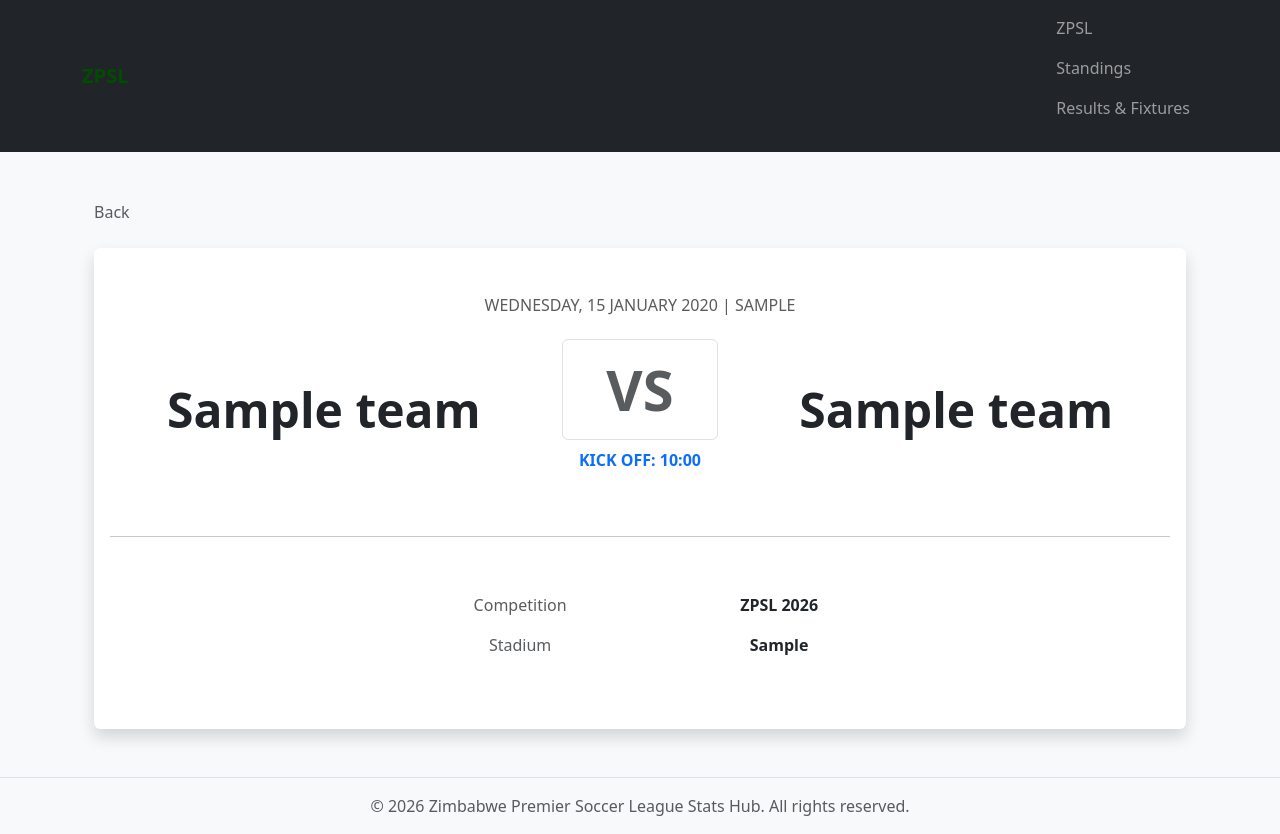
After one commit to Sir-bastian/zpsl-stats, a Django app: page /stats/match/1/ in a window 1280 px wide. The commit adds this page. Run offline with Django 5.2, Linux system fonts and the light colour scheme; tables that the repository leaves empty hold one stand-in row (values such as "Sample post").

Commit message:
Clickable Results and Fixtures, Cleaner MatchEvent Model

```diff
--- a/stats/admin.py
+++ b/stats/admin.py
@@ -1,9 +1,9 @@
 from django.contrib import admin
 
-from stats.models import MatchEvents, Player, Team, Match
+from stats.models import MatchEvent, Player, Team, Match
 
 # Register your models here.
 admin.site.register(Team)
 admin.site.register(Player)
 admin.site.register(Match)
-admin.site.register(MatchEvents)
+admin.site.register(MatchEvent)
--- a/stats/models.py
+++ b/stats/models.py
@@ -10,6 +10,7 @@ class Team(models.Model):
     city = models.CharField(max_length=100)
     founded_year = models.IntegerField()
     homeground = models.CharField(max_length=100)
+    is_in_premier_league = models.BooleanField(default=True)
 
     def __str__(self):
         return self.name
@@ -113,7 +114,7 @@ class Team(models.Model):
 
 class Player(models.Model):
     name = models.CharField(max_length=100)
-    team = models.ForeignKey(Team, on_delete=models.CASCADE)
+    team = models.ForeignKey(Team, on_delete=models.PROTECT)
     position = models.CharField(max_length=50)
     age = models.IntegerField()
 
@@ -124,14 +125,28 @@ class Player(models.Model):
         )
 
 class Match(models.Model):
+    ''' Model to represent a football match between two teams. It captures essential
+    details like date, time, venue, teams involved, scores and match status.
+    This model can be used to display match schedules, results, and also for future
+    features like match predictions, head-to-head stats, and detailed match reports.'''
+    class MatchStatus(models.TextChoices):
+        '''Using TextChoices to define match status options for better data integrity and readability'''
+        Completed = 'FINISHED', 'Finished'
+        UPCOMING = 'SCHEDULED', 'Scheduled'
+        LIVE = 'IN_PLAY', 'Live'
+
     date = models.DateField()
     time = models.TimeField()
     venue = models.CharField(max_length=255)
-    home_team = models.ForeignKey(Team, related_name='home_matches', on_delete=models.CASCADE)
-    away_team = models.ForeignKey(Team, related_name='away_matches', on_delete=models.CASCADE)
+    home_team = models.ForeignKey(Team, related_name='home_matches', on_delete=models.PROTECT)
+    away_team = models.ForeignKey(Team, related_name='away_matches', on_delete=models.PROTECT)
     home_score = models.PositiveIntegerField(default=0)
     away_score = models.PositiveIntegerField(default=0)
-    match_status = models.TextField() # e.g., Scheduled, Ongoing/Live, Completed.
+    match_status = models.CharField(
+        max_length=20,
+        choices=MatchStatus.choices,
+        default=MatchStatus.Completed
+    )
 
     def __str__(self):
         return (
@@ -139,24 +154,39 @@ class Match(models.Model):
         )
 
 
-class MatchEvents(models.Model):
+class MatchEvent(models.Model):
+    ''' Model to capture key events in a match like goals, assists, cards, substitutions etc.
+    This can be used to show detailed match reports and also for future features like player
+    stats, top scorers, assist leaders, disciplinary records etc.'''
     class EventType(models.TextChoices):
-        GOAL = 'Goal', 'Goal'
-        ASSIST = 'Assist', 'Assist'
-        YELLOW_CARD = 'Yellow Card', 'Yellow Card'
-        RED_CARD = 'Red Card', 'Red Card'
-        OWN_GOAL = 'Own Goal', 'Own Goal'
+        GOAL = 'GOAL', 'Goal'
+        ASSIST = 'ASSIST', 'Assist'
+        YELLOW_CARD = 'YELLOW', 'Yellow Card'
+        RED_CARD = 'RED', 'Red Card'
+        OWN_GOAL = 'OWN_GOAL', 'Own Goal'
+        SUBSTITUTION = 'SUB', 'Substitution'
+        PENALTY = 'PENALTY', 'Penalty'
 
-    match = models.ForeignKey(Match, on_delete=models.CASCADE)
-    player = models.ForeignKey(Player, on_delete=models.CASCADE)
+    match = models.ForeignKey(Match, on_delete=models.CASCADE, related_name='events')
+    player = models.ForeignKey(Player, on_delete=models.PROTECT, related_name='match_events')
+    # Optional: for assists or substitutions
+    related_player = models.ForeignKey(
+        Player,
+        on_delete=models.SET_NULL,
+        null=True,
+        blank=True,
+        related_name='related_match_events'
+    )
+
     event_type = models.CharField(
-        max_length = 50,
-        choices = EventType.choices,
-        default = EventType.GOAL
-        )
-    minute = models.PositiveIntegerField()  # Minute of the match when the event occurred
+        max_length=20,
+        choices=EventType.choices,
+        default=EventType.GOAL
+    )
+    minute = models.PositiveIntegerField()
+
+    class Meta:
+        ordering = ['minute'] # Always sort events by time by default
 
     def __str__(self):
-        return (
-            f"Event: {self.event_type} by {self.player.name} in {self.minute} minute of match {self.match}"
-        )
+        return f"{self.get_event_type_display()} - {self.player.name} ({self.minute}')"
--- /dev/null
+++ b/stats/templates/stats/match_detail.html
@@ -0,0 +1,69 @@
+{% extends "stats/base.html" %}
+
+{% block content %}
+<div class="container mt-5">
+
+    <div class="mb-4">
+        <a href="{% url 'results_and_fixtures' %}" class="text-decoration-none text-muted">
+            <i class="bi bi-arrow-left"></i> Back
+        </a>
+    </div>
+
+    <div class="card shadow border-0">
+        <div class="card-body text-center py-5">
+            <h6 class="text-muted text-uppercase mb-4">
+                {{ match.date|date:"l, d F Y " }} | {{ match.venue }}
+            </h6>
+
+            <div class="row align-items-center">
+                <div class="col-md-5">
+                    <h2 class="display-5 fw-bold">{{ match.home_team.name }}</h2>
+                </div>
+
+                <div class="col-md-2">
+                    {% if match.match_status == 'Completed' %}
+                        <div class="bg-dark text-white rounded p-3">
+                            <h1 class="display-4 fw-bold mb-0">
+                                {{ match.home_score }} - {{ match.away_score }}
+                            </h1>
+                        </div>
+                        <p class="mt-2 text-success fw-bold">FULLTIME</p>
+                    {% else %}
+                        <div class="border rounded p-3">
+                            <h1 class="display-4 fw-bold text-muted mb-0">VS</h1>
+                        </div>
+                        <p class="mt-2 text-primary fw-bold">KICK OFF: {{ match.time|time:"H:i" }}</p>
+                    {% endif %}
+                </div>
+
+                <div class="col-md-5">
+                    <h2 class="display-5 fw-bold">{{ match.away_team.name }}</h2>
+                </div>
+            </div>
+
+            <hr class="my-5">
+
+            <div class="row justify-content-center">
+                <div class="col-md-6">
+                    <table class="table table-borderless">
+                        <tr>
+                            <td class="text-muted">Competition</td>
+                            <td class="fw-bold">ZPSL 2026</td>
+                        </tr>
+                        <tr>
+                            <td class="text-muted">Stadium</td>
+                            <td class="fw-bold">{{ match.venue }}</td>
+                        </tr>
+                        {% if match.match_status == 'Completed' %}
+                        <tr>
+                            <td class="text-muted">Match Day</td>
+                            <td class="fw-bold">Round {{ match.date|date:"W" }}</td>
+                        </tr>
+                        {% endif %}
+                    </table>
+                </div>
+            </div>
+        </div>
+    </div>
+</div>
+{% endblock %}
--- a/stats/urls.py
+++ b/stats/urls.py
@@ -2,7 +2,8 @@ from django.urls import path
 from . import views
 
 urlpatterns = [
-    path('/', views.index, name='index'),
+    path('', views.index, name='index'),
     path('standings/', views.standings, name='standings'),
     path('results-and-fixtures/', views.resultsAndFixtures, name='results_and_fixtures'),
+    path('match/<int:pk>/', views.match_detail, name='match_detail')
 ]
--- a/stats/views.py
+++ b/stats/views.py
@@ -1,4 +1,4 @@
-from django.shortcuts import render
+from django.shortcuts import render, get_object_or_404
 from django.http import HttpResponse
 from . models import Team, Match
 
@@ -24,3 +24,10 @@ def resultsAndFixtures(request):
     }
 
     return render(request, 'stats/results_and_fixtures.html', context)
+
+def match_detail(request, pk):
+    ''' A view/function that finds and display a match or a 404 ERROR if match doesn't exist'''
+
+    match = get_object_or_404(Match.objects.select_related('home_team', 'away_team'), pk=pk)
+
+    return render(request, 'stats/match_detail.html', {'match': match})
```
Also changed, not shown: stats/templates/stats/results_and_fixtures.html (+7 -1 lines), stats/migrations/0005_team_is_in_premier_league_alter_match_away_team_and_more.py (added).
